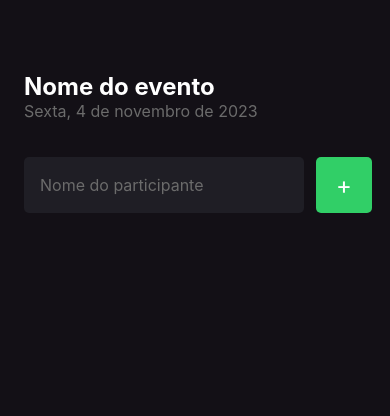
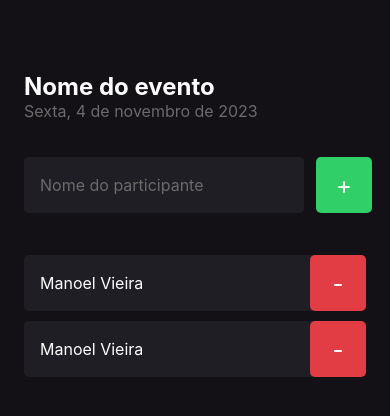
Before and after one commit to manoelvieira0/taskapp, a React Native app: screen / in a window 390 px wide. Shown: the top 416 px of the page. Built offline with nearby package versions, Linux system fonts and the light colour scheme.

Commit message:
Criando component participant

```diff
--- /dev/null
+++ b/src/components/Participant/index.tsx
@@ -0,0 +1,14 @@
+import { View, Text, TouchableOpacity } from 'react-native';
+
+import { styles } from './styles';
+
+export function Participant() {
+    return (
+        <View style={styles.container}>
+            <Text style={styles.name}>Manoel Vieira</Text>
+            <TouchableOpacity style={styles.button}>
+                <Text style={styles.buttonText}>-</Text>
+            </TouchableOpacity>
+        </View>
+    )
+}
--- /dev/null
+++ b/src/components/Participant/styles.ts
@@ -0,0 +1,30 @@
+import {StyleSheet} from 'react-native';
+
+export const styles = StyleSheet.create({
+    container: {
+        width: '100%',
+        backgroundColor: "#1F1E25",
+        borderRadius: 5,
+        flexDirection: 'row',
+        alignItems: 'center',
+        marginBottom: 10
+    },
+    name: {
+        flex: 1,
+        color:"#FFF",
+        fontSize: 16,
+        marginLeft: 16
+    },
+    buttonText: {
+        color: "#FFF",
+        fontSize: 24
+    },
+    button: {
+        width: 56,
+        height: 56,
+        borderRadius: 5,
+        backgroundColor: "#E23C44",
+        alignItems: 'center',
+        justifyContent: 'center',
+    },
+});
--- a/src/screens/Home/index.tsx
+++ b/src/screens/Home/index.tsx
@@ -1,4 +1,6 @@
 import { Text, View, TextInput, TouchableOpacity } from "react-native";
+
+import { Participant } from "../../components/Participant";
 
 import { styles } from "./styles";
 
@@ -28,6 +30,9 @@
                     <Text style={styles.buttonText}>+</Text>
                 </TouchableOpacity>
             </View>
+
+            <Participant/>
+            <Participant/>
         </View>
     );
 }
```
